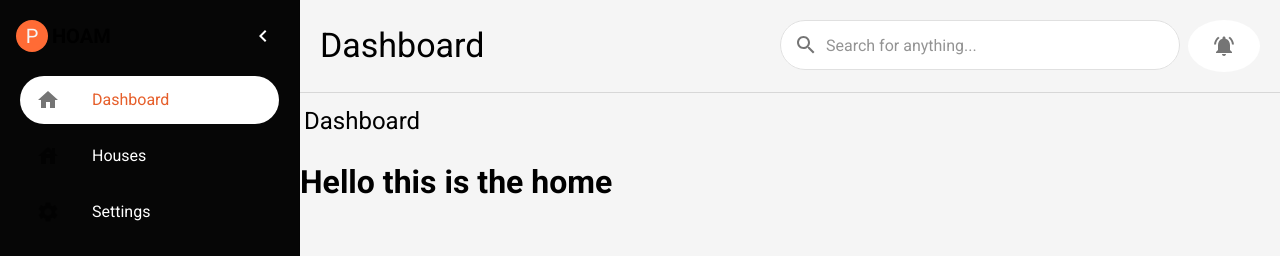
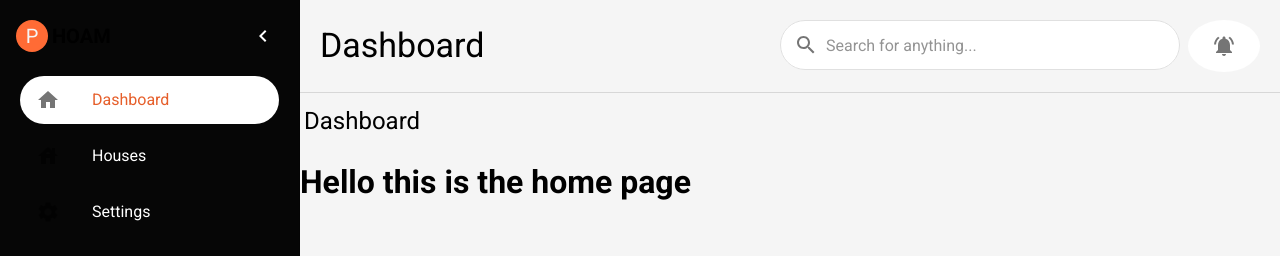
Before and after one commit to MelioraLabsIO/hoam-frontend, a Next.js app: page / in a window 1280 px wide. Shown: the top 256 px of the page. Built offline with nearby package versions, Linux system fonts and the light colour scheme; what @mui/material-nextjs would draw is missing.

Commit message:
Update Home component text for clarity

```diff
--- a/src/app/page.tsx
+++ b/src/app/page.tsx
@@ -1,3 +1,3 @@
 export default function Home() {
-    return <h1>Hello this is the home</h1>
+    return <h1>Hello this is the home page</h1>
 }
```
